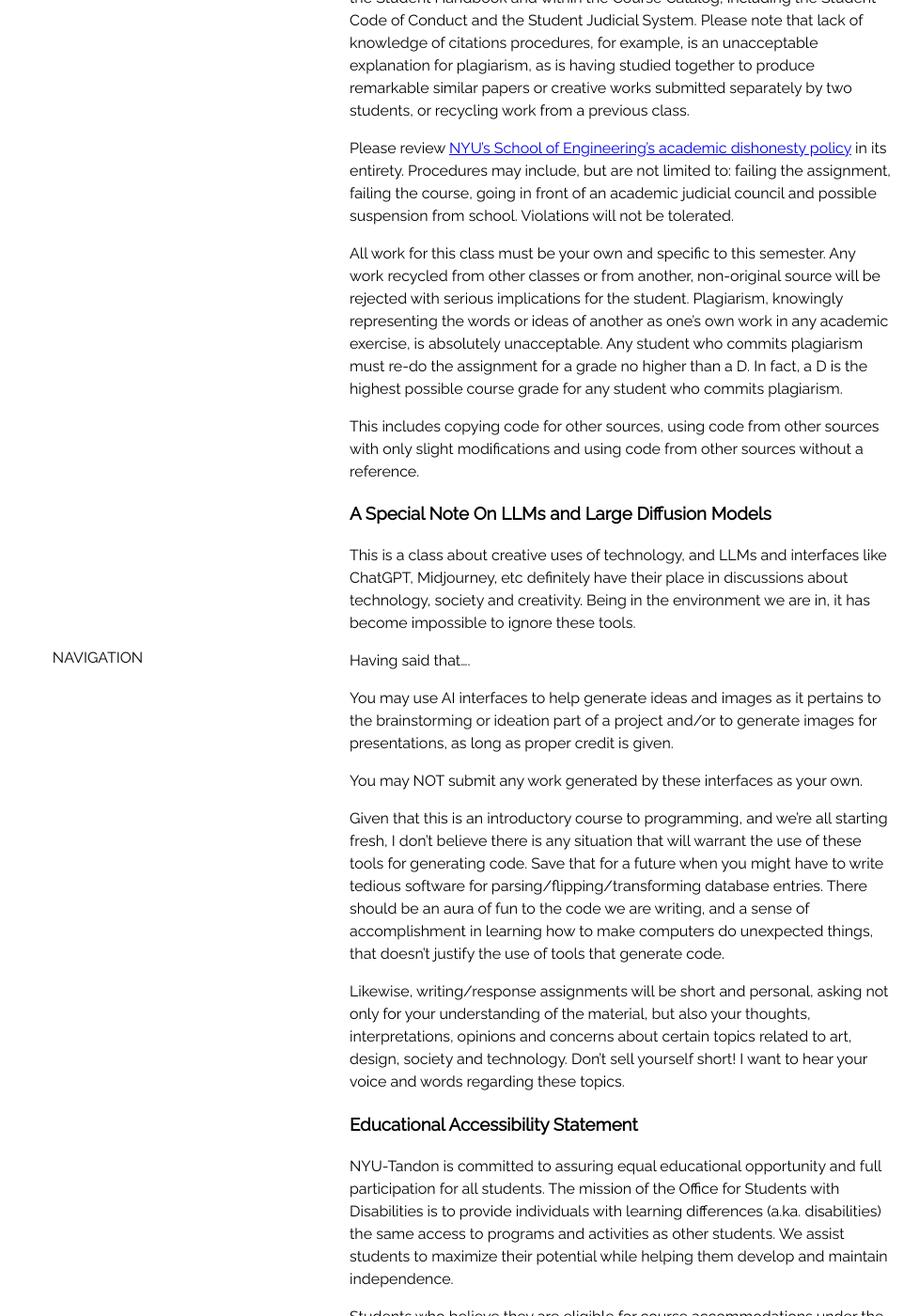
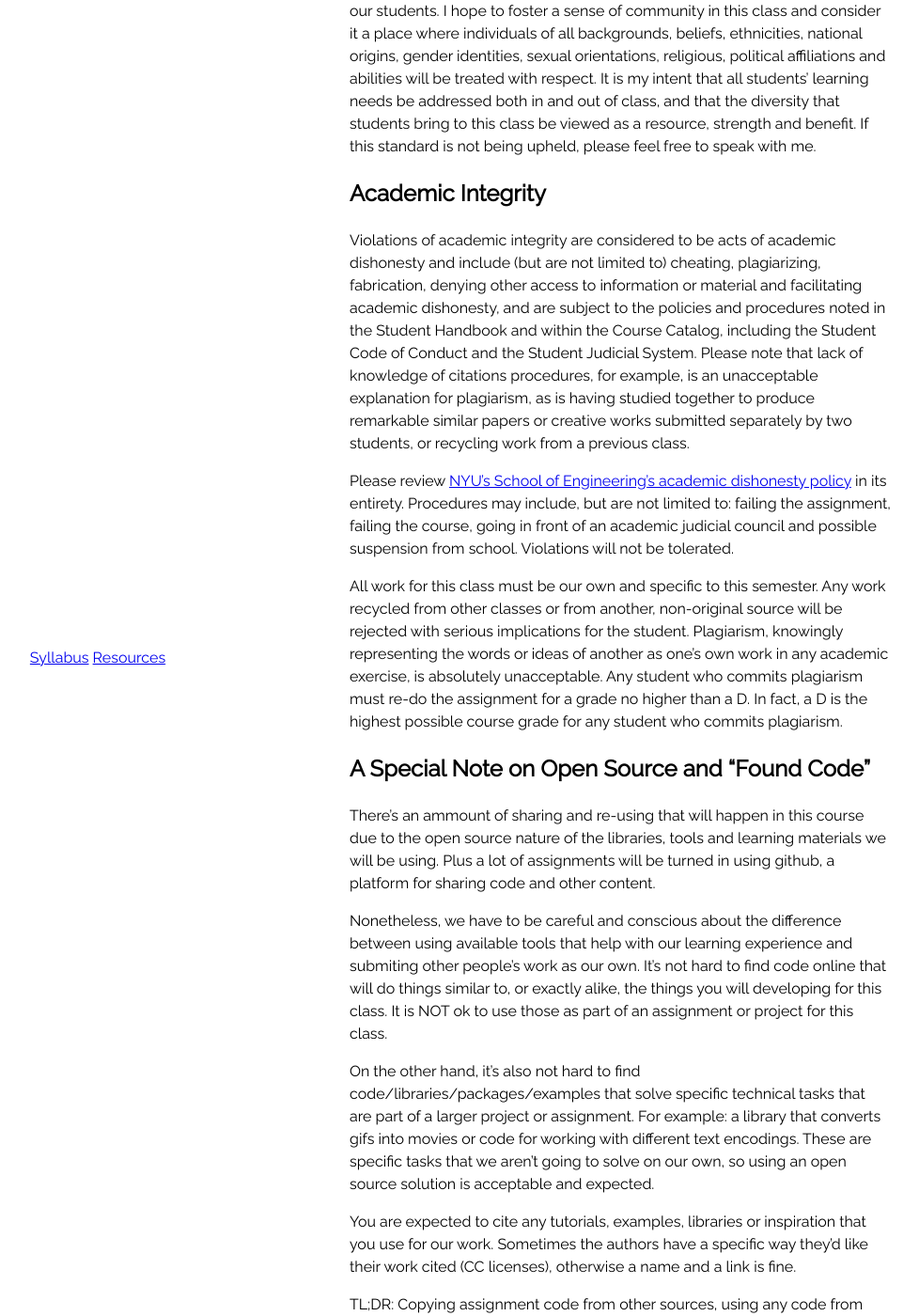
Before and after one commit to DM-GY-6063-2023F-D/DM-GY-6063-2023F-D, a Jekyll site: the page built from README.md, in a window 1280 px wide and 1400 px high, scrolled down 3506 px. Shown: the whole window at 94% size, without its empty margins (152-1130 px from the left). Built offline with Jekyll 4.4.1, drawn with Linux system fonts in a browser that asks for light colours; some of the changed text lies outside the part shown.

Commit message:
update syllabus. add  resources page

```diff
--- a/README.md
+++ b/README.md
@@ -1,20 +1,37 @@
 ---
 ---
-## DM-GY 6063 Creative Coding
+# Creative Coding | DM-GY 6063
 
-### Fall 2023, Section D
+## Fall 2023, Section D
 
 - Instructor: [Thiago Hersan](https://thiagohersan.com)
 - email: [tgh8114@nyu.edu](mailto:tgh8114@nyu.edu)
-- Class meeting: Wednesdays 2:00pm - 4:50pm, _locationn tbd_
+- Class meeting: Wednesdays 2:00pm - 4:50pm, _location tbd_
 - Office hours: _TBD_
 - Slack Channel: _TBD_
 
-### Course Description
+---
+
+## Course Description
 
 This course is an introductory programming class, appropriate for students with no prior programming experience. Traditionally, introductory programming teaches algorithmic problem-solving, where a sequence of instructions describe the steps necessary to achieve a desired result. In this course, students are asked to go beyond this sequential thinking and to think concurrently, modularly and critically about the creative potential of software. By its end, students are empowered to write and read code for event-driven, object-oriented, graphical user interfaces like websites, interactive installations, games aand others.
 
-### Course Objectives
+## Prerequisites
+
+None.
+
+## Important Dates (for this course)
+
+- 2023/09/06: First day of class
+- 2023/09/18: Last day to Add/Drop class
+- 2023/11/22: Break, no class
+- 2023/12/04: Last day to withdraw from class
+- 2023/12/15: Last day of class
+- 2023/12/16: IDM showcase
+
+---
+
+## Course Objectives
 
 Students in this course will:
 
@@ -25,63 +42,53 @@
 - Experiment with different techniques for data processing and user input/output.
 - Propose and develop a complete software experience as a final project.
 
-### Pre-requisites
+## An Outline of the Course
 
-None.
+TODO
 
-### Textbook
+## Assignments, Projects, etc
 
-There are no required books for class, but some books that make excellent companions for the materials we'll be covering incliude:
+TODO
+
+## Textbooks
+
+There are no required books for class, but some books that make excellent companions for the materials we'll be covering include:
 - [Generative Design 2nd ed by Benedikt Gross, Hartmut Bohnacker, Julia Laub, Claudius Lazzeroni](http://www.generative-gestaltung.de/2/)
 - [Getting Started with p5js by Lauren McCarthy, Casey Reas, and Ben Fry](https://www.oreilly.com/library/view/make-getting-started/9781457186769/)
 
 Additional reading materials will be distributed as PDFs throughout the semester.
 
-### Other Resources
+## Other Materials
 
-p5.js references
+- A text editor suitable for writing code, like [VSCode](https://code.visualstudio.com/) or [Brackets](https://brackets.io/).
+- A notebook (digital or physical) for sketching ideas that can be included in write ups.
 
-- [p5.js](https://p5js.org/)
-- [p5.js Reference](https://p5js.org/reference/)
-- [p5.js Tutorials](https://p5js.org/learn/)
-- [Original (Java/Desktop) Processing](https://processing.org/) (Good examples)
-- [Daniel Shiffman's Learning Processing](http://learningprocessing.com/) - [p5.js Code](https://github.com/shiffman/LearningProcessing-p5.js) - [YouTube Channel](https://www.youtube.com/playlist?list=PLRqwX-V7Uu6Zy51Q-x9tMWIv9cueOFTFA)
-- [IDM's p5.js Image Processing Tutorial](https://idmnyu.github.io/p5.js-image/)
+## Office Hours
 
-Github
+I will be available for 2 hours a week to answer questions, help with assignments, chat about creative code, etc. These will be in the Adjunct Office (Room 3xx) on !!! and !!! from !!! to !!!.
 
-- [GitHub's GitHub Tutorial](https://docs.github.com/en/get-started/quickstart/hello-world)
-- [Coding Train's GitHub for Poets](https://thecodingtrain.com/tracks/git-and-github-for-poets)
-- [Git Interactive Cheatsheet](https://ndpsoftware.com/git-cheatsheet.html)
+These are not mandatory. If you have questions or need help with some aspect of the material, but are unable to attend these, send me a message and we'll find a time to meet.
 
-Other
+---
 
-- [A Brief Introduction to Debugging](https://vimeo.com/channels/debugging)
+## Grading
 
-For even more supplementary resources on programming, creative programming and programming languages, visit [Katherine Bennet's resources page](https://github.com/IDMNYU/CreativeCoding_A_SP23_Bennett/blob/main/Resources.md).
-
-### An Outline of the Course
-
-### Assignments, Projects, etc
-
-### Grading
-
-### Attendance
+## Attendance
 
 You are expected to attend all class sessions. Absences due to non-emergency situations will only be cleared if you let me know a week or more in advance, and even then only for compelling personal or professional reasons (e.g., attending an important conference, going to a wedding). If you're unable to attend class due to contagious or incapacitating illness, please let me know by e-mail or slack before class begins.
 
 Each unexcused absence will deduct 5% from your final grade. If you have three or more unexcused absences, you risk failing the course.
 
-### Lateness
+## Lateness
 
 Be on time to class. If you're more than fifteen minutes late, or if you leave early without letting me know ahead of time, it will count as an unexcused absence.
 
-### Tech Etiquette
+## Tech Etiquette
 
 You're welcome to use laptops/devices in class to take notes, work on exercises and look up references, but be mindful of other students and close laptops/devices during presentations and discussions. For context:
 [Why I Just Asked My Students To Put Their Laptops Away](https://medium.com/@cshirky/why-i-just-asked-my-students-to-put-their-laptops-away-7f5f7c50f368).
 
-### Social Etiquette
+## Social Etiquette
 
 These [Social Rules from The Recurse Center](https://www.recurse.com/social-rules) should be kept in mind during class discussions, presentations, critiques:
 - [No well-actually’s](https://www.recurse.com/social-rules#no-well-actuallys)
@@ -97,36 +104,49 @@
 
 Be sensitive to what your classmates might find offensive, triggering or violent and be graceful and listen carefully when your work gets called out.
 
-### Inclusion
+## Inclusion
 
 The NYU Tandon School values an inclusive and equitable environment for all our students. I hope to foster a sense of community in this class and consider it a place where individuals of all backgrounds, beliefs, ethnicities, national origins, gender identities, sexual orientations, religious, political affiliations and abilities will be treated with respect. It is my intent that all students’ learning needs be addressed both in and out of class, and that the diversity that students bring to this class be viewed as a resource, strength and benefit. If this standard is not being upheld, please feel free to speak with me.
 
-
-### Academic Integrity
+## Academic Integrity
 
 Violations of academic integrity are considered to be acts of academic dishonesty and include (but are not limited to) cheating, plagiarizing, fabrication, denying other access to information or material and facilitating academic dishonesty, and are subject to the policies and procedures noted in the Student Handbook and within the Course Catalog, including the Student Code of Conduct and the Student Judicial System. Please note that lack of knowledge of citations procedures, for example, is an unacceptable explanation for plagiarism, as is having studied together to produce remarkable similar papers or creative works submitted separately by two students, or recycling work from a previous class.
 
 Please review [NYU's School of Engineering's academic dishonesty policy](https://www.nyu.edu/about/policies-guidelines-compliance/policies-and-guidelines/academic-integrity-for-students-at-nyu.html) in its entirety. Procedures may include, but are not limited to: failing the assignment, failing the course, going in front of an academic judicial council and possible suspension from school. Violations will not be tolerated.
 
-All work for this class must be your own and specific to this semester. Any work recycled from other classes or from another, non-original source will be rejected with serious implications for the student. Plagiarism, knowingly representing the words or ideas of another as one’s own work in any academic exercise, is absolutely unacceptable. Any student who commits plagiarism must re-do the assignment for a grade no higher than a D. In fact, a D is the highest possible course grade for any student who commits plagiarism.
+All work for this class must be our own and specific to this semester. Any work recycled from other classes or from another, non-original source will be rejected with serious implications for the student. Plagiarism, knowingly representing the words or ideas of another as one’s own work in any academic exercise, is absolutely unacceptable. Any student who commits plagiarism must re-do the assignment for a grade no higher than a D. In fact, a D is the highest possible course grade for any student who commits plagiarism.
 
-This includes copying code for other sources, using code from other sources with only slight modifications and using code from other sources without a reference.
+## A Special Note on Open Source and "Found Code"
 
-### A Special Note On LLMs and Large Diffusion Models
+There's an ammount of sharing and re-using that will happen in this course due to the open source nature of the libraries, tools and learning materials we will be using. Plus a lot of assignments will be turned in using github, a platform for sharing code and other content.
+
+Nonetheless, we have to be careful and conscious about the difference between using available tools that help with our learning experience and submiting other people's work as our own. It's not hard to find code online that will do things similar to, or exactly alike, the things you will developing for this class. It is NOT ok to use those as part of an assignment or project for this class.
+
+On the other hand, it's also not hard to find code/libraries/packages/examples that solve specific technical tasks that are part of a larger project or assignment. For example: a library that converts gifs into movies or code for working with different text encodings. These are specific tasks that we aren't going to solve on our own, so using an open source solution is acceptable and expected.
+
+You are expected to cite any tutorials, examples, libraries or inspiration that you use for our work. Sometimes the authors have a specific way they'd like their work cited (CC licenses), otherwise a name and a link is fine.
+
+TL;DR: Copying assignment code from other sources, using any code from other sources with only slight modifications or using any code from other sources without a reference is plagiarism.
+
+If there are questions about a specific situation, please ask.
+
+## A Special Note on LLMs and Large Diffusion Models
 
 This is a class about creative uses of technology, and LLMs and interfaces like ChatGPT, Midjourney, etc definitely have their place in discussions about technology, society and creativity. Being in the environment we are in, it has become impossible to ignore these tools.
 
 Having said that....
 
-You may use AI interfaces to help generate ideas and images as it pertains to the brainstorming or ideation part of a project and/or to generate images for presentations, as long as proper credit is given.
+You may use AI interfaces to help generate ideas and images as it pertains to the brainstorming or ideation portions of a project and/or to generate images for presentations, as long as proper credit is given.
 
 You may NOT submit any work generated by these interfaces as your own.
 
-Given that this is an introductory course to programming, and we're all starting fresh, I don't believe there is any situation that will warrant the use of these tools for generating code. Save that for a future when you might have to write tedious software for parsing/flipping/transforming database entries. There should be an aura of fun to the code we are writing, and a sense of accomplishment in learning how to make computers do unexpected things, that doesn’t justify the use of tools that generate code.
+Given that this is an introductory course to programming, and we're all starting fresh, I don't believe there is any situation that will warrant the use of these tools for generating code. Save that for a future when you might have to write tedious software for parsing/flipping/transforming database entries. There should be an aura of fun to the code you are writing, and a sense of accomplishment in learning how to make computers do unexpected things, that doesn’t justify the use of tools that generate code.
 
 Likewise, writing/response assignments will be short and personal, asking not only for your understanding of the material, but also your thoughts, interpretations, opinions and concerns about certain topics related to art, design, society and technology. Don’t sell yourself short! I want to hear your voice and words regarding these topics.
 
-### Educational Accessibility Statement
+As always, if there are any questions about a specific situation, just ask.
+
+## Educational Accessibility Statement
 
 NYU-Tandon is committed to assuring equal educational opportunity and full participation for all students. The mission of the Office for Students with Disabilities is to provide individuals with learning differences (a.ka. disabilities) the same access to programs and activities as other students. We assist students to maximize their potential while helping them develop and maintain independence.
 
--- a/_includes/nav.html
+++ b/_includes/nav.html
@@ -1,3 +1,8 @@
 <div class="nav-container">
-  <div class="">NAVIGATION</div>
+  <div class="menu">
+    <a href="{{ site.baseurl }}/">Syllabus</a>
+    {% for p in site.pages %}
+    <a href="{{ site.baseurl }}{{ p.url }}">{{ p.title }}</a>
+    {% endfor %}
+  </div>
 </div>
```
Also changed, not shown: other parts of README.md (+2 -1 lines), _pages/resources.md (added, +56 -0 lines).
